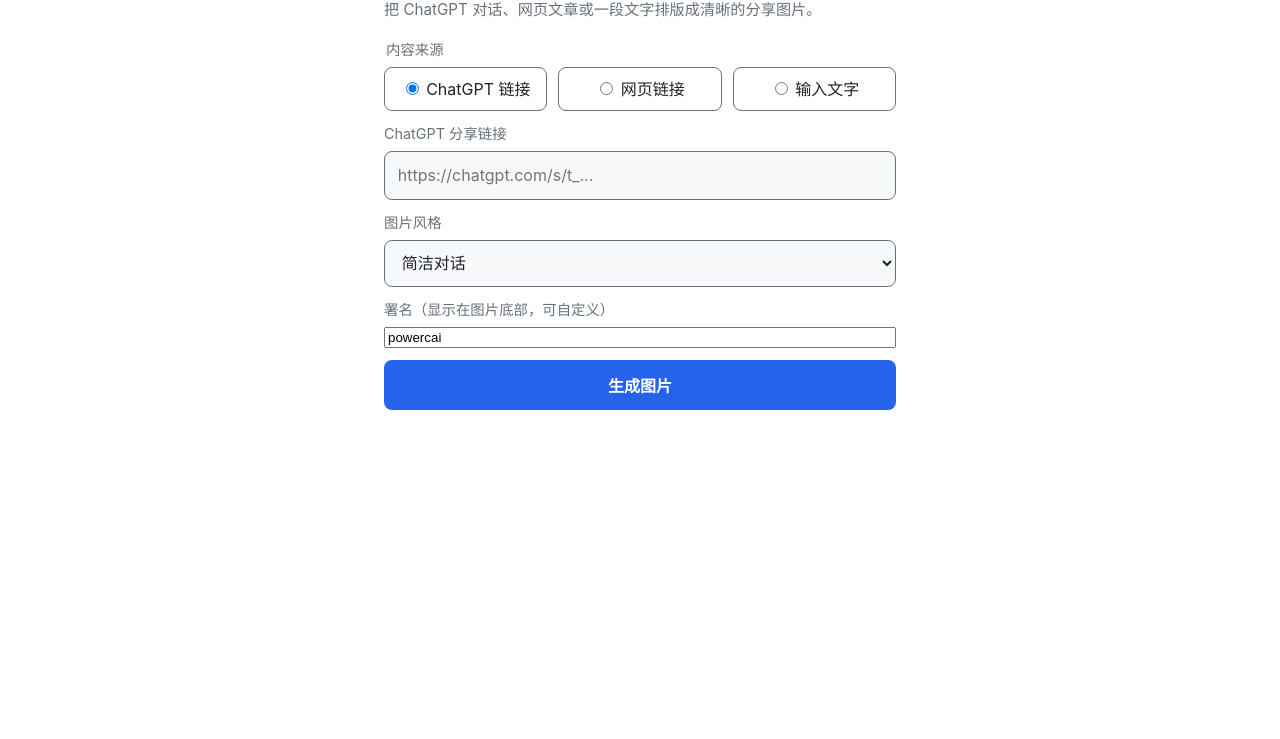
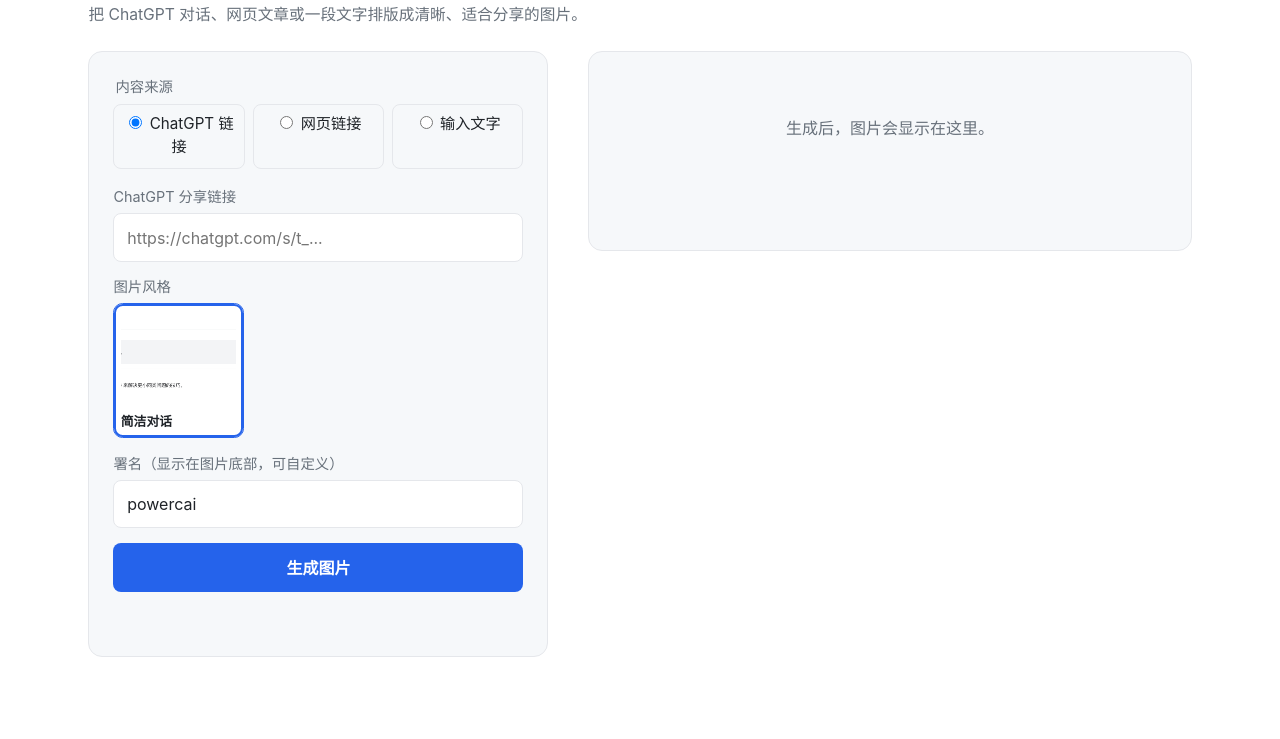
Before and after one commit to powcai001/chatgpt-long-screenshot, a website built with Vite: page src/web/index.html in a window 1280 px wide. Shown: the part 61-800 px from the top of the page. Built offline with nearby package versions, Linux system fonts and the light colour scheme.

Commit message:
feat: desktop two-column layout and visual style picker
Use a wide two-column workspace on desktop (form left, sticky preview
right) that collapses to a single column on phones, instead of the
narrow centered mobile-only column. Replace the style dropdown with a
thumbnail picker that shows a real rendered sample for each style; the
samples are generated by scripts/generate-samples.ts and committed under
src/web/public/samples.

```diff
--- a/src/web/index.html
+++ b/src/web/index.html
@@ -4,14 +4,18 @@
     <meta charset="UTF-8" />
     <meta name="viewport" content="width=device-width, initial-scale=1.0" />
     <meta name="referrer" content="no-referrer" />
-    <meta http-equiv="Content-Security-Policy" content="default-src 'self'; img-src 'self' blob:; connect-src 'self'; style-src 'self' 'unsafe-inline'" />
+    <meta http-equiv="Content-Security-Policy" content="default-src 'self'; img-src 'self' blob: data:; connect-src 'self'; style-src 'self' 'unsafe-inline'" />
     <title>分享图片生成器</title>
   </head>
   <body>
     <main id="app">
+      <header class="page-header">
         <h1>分享图片生成器</h1>
-      <p class="hint">把 ChatGPT 对话、网页文章或一段文字排版成清晰的分享图片。</p>
+        <p class="hint">把 ChatGPT 对话、网页文章或一段文字排版成清晰、适合分享的图片。</p>
+      </header>
 
+      <div class="workspace">
+        <section class="form-panel">
           <form id="render-form">
             <fieldset class="mode-switch">
               <legend>内容来源</legend>
@@ -32,14 +36,14 @@
 
             <label class="field" id="text-field" hidden>
               <span class="label">分享文字（支持 Markdown）</span>
-          <textarea id="share-text" name="text" rows="10" maxlength="2000" placeholder="# 标题&#10;&#10;支持 **加粗**、列表、代码块、链接等 Markdown 语法。推荐约 100–500 字。"></textarea>
+              <textarea id="share-text" name="text" rows="8" maxlength="2000" placeholder="# 标题&#10;&#10;支持 **加粗**、列表、代码块、链接等 Markdown 语法。推荐约 100–500 字。"></textarea>
               <span id="text-count" class="counter">0 / 2000 · 推荐 100–500 字</span>
             </label>
 
-        <label class="field">
+            <div class="field">
               <span class="label">图片风格</span>
-          <select id="style" name="style"></select>
-        </label>
+              <div id="style-picker" class="style-picker" role="radiogroup" aria-label="图片风格"></div>
+            </div>
 
             <label class="field">
               <span class="label">署名（显示在图片底部，可自定义）</span>
@@ -47,13 +51,18 @@
             </label>
 
             <button id="submit" type="submit">生成图片</button>
+            <p id="status" class="status" role="status" aria-live="polite"></p>
           </form>
+        </section>
 
-      <p id="status" class="status" role="status" aria-live="polite"></p>
-      <section id="result" class="result" hidden>
+        <section class="result-panel" id="result-panel">
+          <div id="result-empty" class="result-empty">生成后，图片会显示在这里。</div>
+          <div id="result" class="result" hidden>
             <img id="preview" alt="生成的分享图片预览" />
             <a id="download" class="download" download="share-image.png">保存图片</a>
+          </div>
         </section>
+      </div>
     </main>
     <script type="module" src="/main.ts"></script>
   </body>
--- a/src/web/main.ts
+++ b/src/web/main.ts
@@ -1,8 +1,6 @@
-import type { RenderSource, RenderStyleOption } from "../shared/api-types";
+import type { RenderSource, RenderStyleId, RenderStyleOption } from "../shared/api-types";
 import { RENDER_STYLE_OPTIONS } from "../shared/api-types";
 import "./styles.css";
-
-type SourceField = "chatgpt" | "web" | "text";
 
 function getElement<T extends Element = Element>(selector: string): T {
   const element = document.querySelector<T>(selector);
@@ -18,21 +16,17 @@ const chatgptInput = getElement<HTMLInputElement>("#chatgpt-url");
 const webInput = getElement<HTMLInputElement>("#web-url");
 const textInput = getElement<HTMLTextAreaElement>("#share-text");
 const textCount = getElement<HTMLElement>("#text-count");
-const styleSelect = getElement<HTMLSelectElement>("#style");
+const stylePicker = getElement<HTMLElement>("#style-picker");
 const bylineInput = getElement<HTMLInputElement>("#byline");
 const submitButton = getElement<HTMLButtonElement>("#submit");
 const status = getElement<HTMLParagraphElement>("#status");
+const resultEmpty = getElement<HTMLElement>("#result-empty");
 const result = getElement<HTMLElement>("#result");
 const preview = getElement<HTMLImageElement>("#preview");
 const download = getElement<HTMLAnchorElement>("#download");
 
-const FIELDS: Record<RenderSource, SourceField> = {
-  "chatgpt-share": "chatgpt",
-  "web-link": "web",
-  "plain-text": "text",
-};
-
 let currentSource: RenderSource = "chatgpt-share";
+let currentStyleId: RenderStyleId = "conversation-clean";
 let currentObjectUrl: string | null = null;
 
 function setStatus(message: string, tone: "idle" | "busy" | "error" = "idle") {
@@ -44,16 +38,55 @@ function stylesFor(source: RenderSource): readonly RenderStyleOption[] {
   return RENDER_STYLE_OPTIONS.filter((option) => option.sources.includes(source));
 }
 
+function renderStylePicker(source: RenderSource) {
+  const options = stylesFor(source);
+  stylePicker.replaceChildren();
+  for (const option of options) {
+    const button = document.createElement("button");
+    button.type = "button";
+    button.className = "style-thumb";
+    button.dataset.styleId = option.id;
+    button.setAttribute("role", "radio");
+    button.setAttribute("aria-checked", String(option.id === currentStyleId));
+    const img = document.createElement("img");
+    img.src = `/samples/${option.id}.png`;
+    img.alt = `${option.label} 样例`;
+    img.loading = "lazy";
+    const label = document.createElement("span");
+    label.textContent = option.label;
+    button.append(img, label);
+    button.addEventListener("click", () => selectStyle(option.id));
+    stylePicker.append(button);
+  }
+  if (!options.some((option) => option.id === currentStyleId)) {
+    currentStyleId = options[0].id;
+  }
+  syncPickerSelection();
+}
+
+function syncPickerSelection() {
+  for (const button of stylePicker.querySelectorAll<HTMLButtonElement>(".style-thumb")) {
+    const selected = button.dataset.styleId === currentStyleId;
+    button.classList.toggle("selected", selected);
+    button.setAttribute("aria-checked", String(selected));
+  }
+}
+
+function selectStyle(id: RenderStyleId) {
+  currentStyleId = id;
+  syncPickerSelection();
+}
+
 function updateMode(source: RenderSource) {
   currentSource = source;
-  const field = FIELDS[source];
+  const field = source === "chatgpt-share" ? "chatgpt" : source === "web-link" ? "web" : "text";
   chatgptField.hidden = field !== "chatgpt";
   webField.hidden = field !== "web";
   textField.hidden = field !== "text";
   chatgptInput.required = field === "chatgpt";
   webInput.required = field === "web";
   textInput.required = field === "text";
-  styleSelect.replaceChildren(...stylesFor(source).map((style) => new Option(style.label, style.id)));
+  renderStylePicker(source);
 }
 
 function updateTextCount() {
@@ -65,14 +98,15 @@ function showResult(blob: Blob) {
   currentObjectUrl = URL.createObjectURL(blob);
   preview.src = currentObjectUrl;
   download.href = currentObjectUrl;
+  resultEmpty.hidden = true;
   result.hidden = false;
 }
 
-function buildPayload(source: RenderSource, style: string) {
+function buildPayload(source: RenderSource) {
   const byline = bylineInput.value.trim();
-  if (source === "plain-text") return { source, text: textInput.value, style, byline };
+  if (source === "plain-text") return { source, text: textInput.value, style: currentStyleId, byline };
   const url = (source === "web-link" ? webInput.value : chatgptInput.value).trim();
-  return { source, url, style, byline };
+  return { source, url, style: currentStyleId, byline };
 }
 
 form.addEventListener("change", (event) => {
@@ -85,14 +119,12 @@ textInput.addEventListener("input", updateTextCount);
 
 form.addEventListener("submit", async (event) => {
   event.preventDefault();
-  const style = styleSelect.value;
-  const payload = buildPayload(currentSource, style);
+  const payload = buildPayload(currentSource);
 
   if (currentSource === "plain-text") {
     if (textInput.value.trim().length === 0) return setStatus("请先输入要分享的文字。", "error");
-  } else {
-    const url = payload.url as string;
-    if (!url) return setStatus("请先粘贴链接。", "error");
+  } else if (!(payload.url as string)) {
+    return setStatus("请先粘贴链接。", "error");
   }
 
   submitButton.disabled = true;
--- a/src/web/styles.css
+++ b/src/web/styles.css
@@ -1,26 +1,91 @@
-:root { color-scheme: light dark; --fg:#1f2328; --muted:#68717b; --bg:#fff; --panel:#f6f8fa; --accent:#2563eb; --accent-fg:#fff; --error:#cf222e; }
-@media (prefers-color-scheme: dark) { :root { --fg:#e6edf3; --muted:#9198a1; --bg:#0d1117; --panel:#161b22; --accent:#4493f8; --accent-fg:#0d1117; --error:#ff7b72; } }
+:root {
+  color-scheme: light dark;
+  --fg:#1f2328; --muted:#68717b; --bg:#fff; --panel:#f6f8fa; --border:#e5e7eb;
+  --accent:#2563eb; --accent-fg:#fff; --error:#cf222e;
+}
+@media (prefers-color-scheme: dark) {
+  :root { --fg:#e6edf3; --muted:#9198a1; --bg:#0d1117; --panel:#161b22; --border:#21262d; --accent:#4493f8; --accent-fg:#0d1117; --error:#ff7b72; }
+}
 * { box-sizing: border-box; }
-html,body { margin:0; background:var(--bg); color:var(--fg); font-family:-apple-system,BlinkMacSystemFont,"Segoe UI","PingFang SC","Microsoft YaHei",sans-serif; font-size:16px; line-height:1.5; }
-main { max-width:34rem; margin:0 auto; padding:max(1rem,env(safe-area-inset-top)) 1rem max(2rem,env(safe-area-inset-bottom)); }
-h1 { margin:0 0 .4rem; font-size:1.55rem; }
-.hint { margin:0 0 1.1rem; color:var(--muted); font-size:.95rem; }
-form { display:flex; flex-direction:column; gap:.8rem; }
-.mode-switch { display:flex; gap:.7rem; margin:0; padding:0; border:0; }
-.mode-switch legend { margin-bottom:.4rem; color:var(--muted); font-size:.9rem; }
-.mode-switch label { flex:1; padding:.55rem .65rem; border:1px solid var(--muted); border-radius:.5rem; text-align:center; cursor:pointer; }
-.field { display:flex; flex-direction:column; gap:.35rem; }
-.label,.counter { color:var(--muted); font-size:.9rem; }
-.counter { text-align:right; font-size:.8rem; }
-input[type="url"],textarea,select { width:100%; padding:.72rem .8rem; border:1px solid var(--muted); border-radius:.5rem; background:var(--panel); color:var(--fg); font:inherit; font-size:16px; }
-textarea { min-height:11rem; resize:vertical; line-height:1.6; }
-input:focus,textarea:focus,select:focus { outline:2px solid var(--accent); outline-offset:1px; }
-button { padding:.8rem 1rem; border:0; border-radius:.5rem; background:var(--accent); color:var(--accent-fg); font-size:16px; font-weight:650; cursor:pointer; }
-button:disabled { opacity:.6; cursor:progress; }
-.status { min-height:1.5rem; margin:1rem 0 0; color:var(--muted); }
-.status[data-tone="error"] { color:var(--error); }
-.status[data-tone="busy"] { color:var(--accent); }
-.result { display:flex; flex-direction:column; gap:.75rem; margin-top:1.1rem; }
-.result img { width:100%; height:auto; border:1px solid var(--muted); border-radius:.5rem; background:#fff; }
-.download { align-self:flex-start; padding:.6rem 1rem; border:1px solid var(--accent); border-radius:.5rem; color:var(--accent); text-decoration:none; }
-[hidden] { display:none !important; }
+html, body { margin: 0; }
+body {
+  background: var(--bg); color: var(--fg); min-height: 100vh;
+  font-family: -apple-system, BlinkMacSystemFont, "Segoe UI", "PingFang SC", "Microsoft YaHei", sans-serif;
+  font-size: 16px; line-height: 1.5;
+}
+main {
+  max-width: 1180px;
+  margin: 0 auto;
+  padding: max(1.25rem, env(safe-area-inset-top)) clamp(1rem, 3vw, 2.5rem) max(2rem, env(safe-area-inset-bottom));
+}
+.page-header { margin-bottom: 1.5rem; }
+h1 { margin: 0 0 .35rem; font-size: 1.6rem; }
+.hint { margin: 0; color: var(--muted); font-size: .98rem; }
+
+/* Two-column workspace on desktop, stacked on mobile. */
+.workspace { display: grid; grid-template-columns: 1fr; gap: 1.5rem; align-items: start; }
+@media (min-width: 920px) {
+  .workspace { grid-template-columns: minmax(360px, 460px) 1fr; gap: 2.5rem; }
+  .result-panel { position: sticky; top: 1.25rem; }
+}
+
+.form-panel, .result-panel {
+  background: var(--panel);
+  border: 1px solid var(--border);
+  border-radius: 14px;
+  padding: 1.25rem;
+}
+@media (min-width: 920px) {
+  .form-panel, .result-panel { padding: 1.5rem; }
+}
+
+form { display: flex; flex-direction: column; gap: .9rem; margin: 0; }
+
+.mode-switch { display: flex; gap: .5rem; margin: 0 0 .2rem; padding: 0; border: 0; }
+.mode-switch legend { margin-bottom: .4rem; color: var(--muted); font-size: .9rem; }
+.mode-switch label {
+  flex: 1; padding: .55rem .5rem; border: 1px solid var(--border); border-radius: .5rem;
+  text-align: center; cursor: pointer; font-size: .95rem;
+}
+
+.field { display: flex; flex-direction: column; gap: .35rem; }
+.label, .counter { color: var(--muted); font-size: .9rem; }
+.counter { text-align: right; font-size: .8rem; }
+input[type="url"], input[type="text"], textarea, select {
+  width: 100%; padding: .7rem .8rem; border: 1px solid var(--border); border-radius: .5rem;
+  background: var(--bg); color: var(--fg); font: inherit; font-size: 16px;
+}
+textarea { min-height: 9rem; resize: vertical; line-height: 1.6; }
+input:focus, textarea:focus { outline: 2px solid var(--accent); outline-offset: 1px; }
+
+/* Style picker: thumbnail grid. */
+.style-picker {
+  display: grid;
+  grid-template-columns: repeat(auto-fill, minmax(104px, 1fr));
+  gap: .6rem;
+}
+.style-thumb {
+  display: flex; flex-direction: column; gap: .3rem; padding: .4rem;
+  border: 1px solid var(--border); border-radius: .6rem; background: var(--bg); cursor: pointer;
+  font: inherit; color: var(--fg);
+}
+.style-thumb img {
+  width: 100%; height: 96px; object-fit: cover; border-radius: .35rem; background: #fff;
+}
+.style-thumb span { font-size: .8rem; color: var(--muted); text-align: center; }
+.style-thumb.selected { border-color: var(--accent); box-shadow: 0 0 0 2px var(--accent) inset; }
+.style-thumb.selected span { color: var(--fg); font-weight: 600; }
+
+button { padding: .8rem 1rem; border: 0; border-radius: .5rem; background: var(--accent); color: var(--accent-fg); font-size: 16px; font-weight: 650; cursor: pointer; }
+button:disabled { opacity: .6; cursor: progress; }
+
+.status { min-height: 1.4rem; margin: .2rem 0 0; color: var(--muted); }
+.status[data-tone="error"] { color: var(--error); }
+.status[data-tone="busy"] { color: var(--accent); }
+
+.result-panel { min-height: 200px; }
+.result-empty { color: var(--muted); text-align: center; padding: 2.5rem 1rem; }
+.result { display: flex; flex-direction: column; gap: .9rem; }
+.result img { width: 100%; height: auto; border: 1px solid var(--border); border-radius: .5rem; background: #fff; }
+.download { align-self: flex-start; padding: .6rem 1rem; border: 1px solid var(--accent); border-radius: .5rem; color: var(--accent); text-decoration: none; }
+[hidden] { display: none !important; }
```
Also changed, not shown: package.json (+6 -5 lines), scripts/generate-samples.ts (added, +56 -0 lines), test/e2e/app.spec.ts (+5 -6 lines), src/web/public/samples/article-apple.png (added), src/web/public/samples/article-clean.png (added), src/web/public/samples/article-dark.png (added), src/web/public/samples/article-magazine.png (added), src/web/public/samples/article-social.png (added), src/web/public/samples/conversation-clean.png (added), 1 other file. Lines whose indentation alone changed are shown as unchanged.
